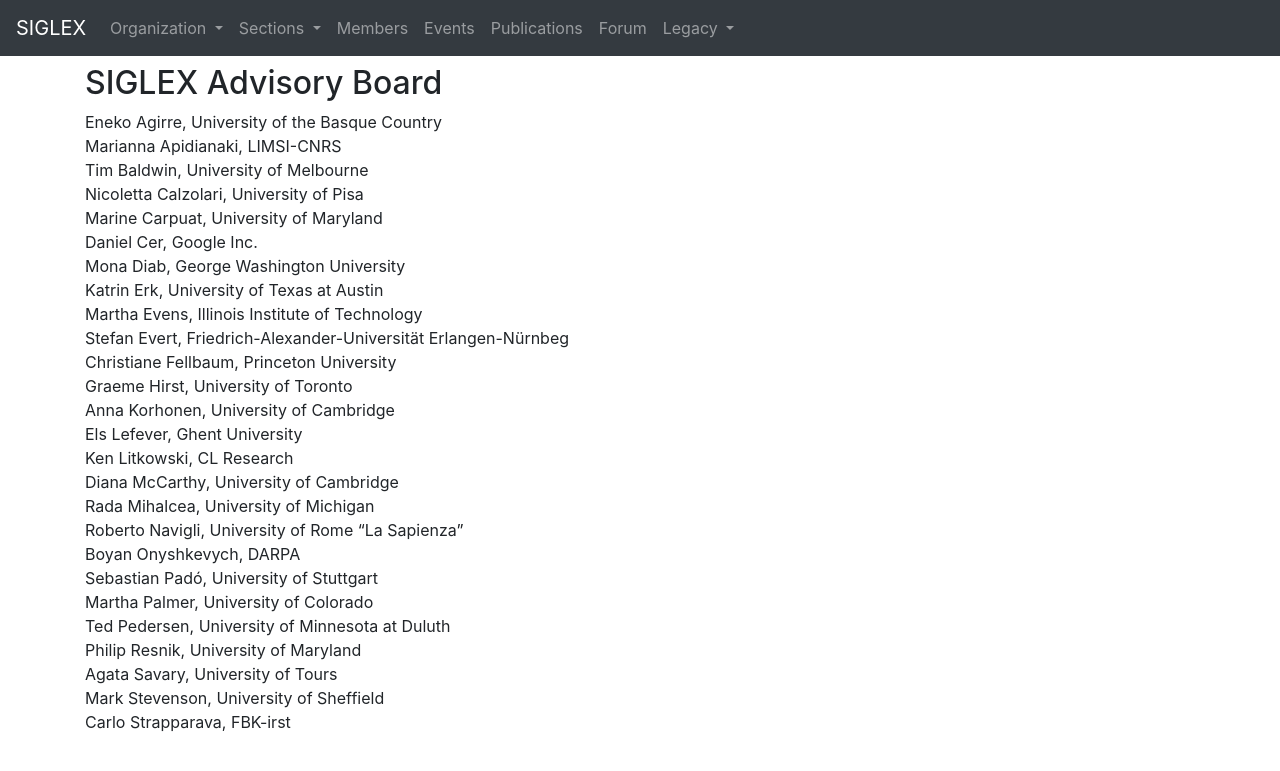
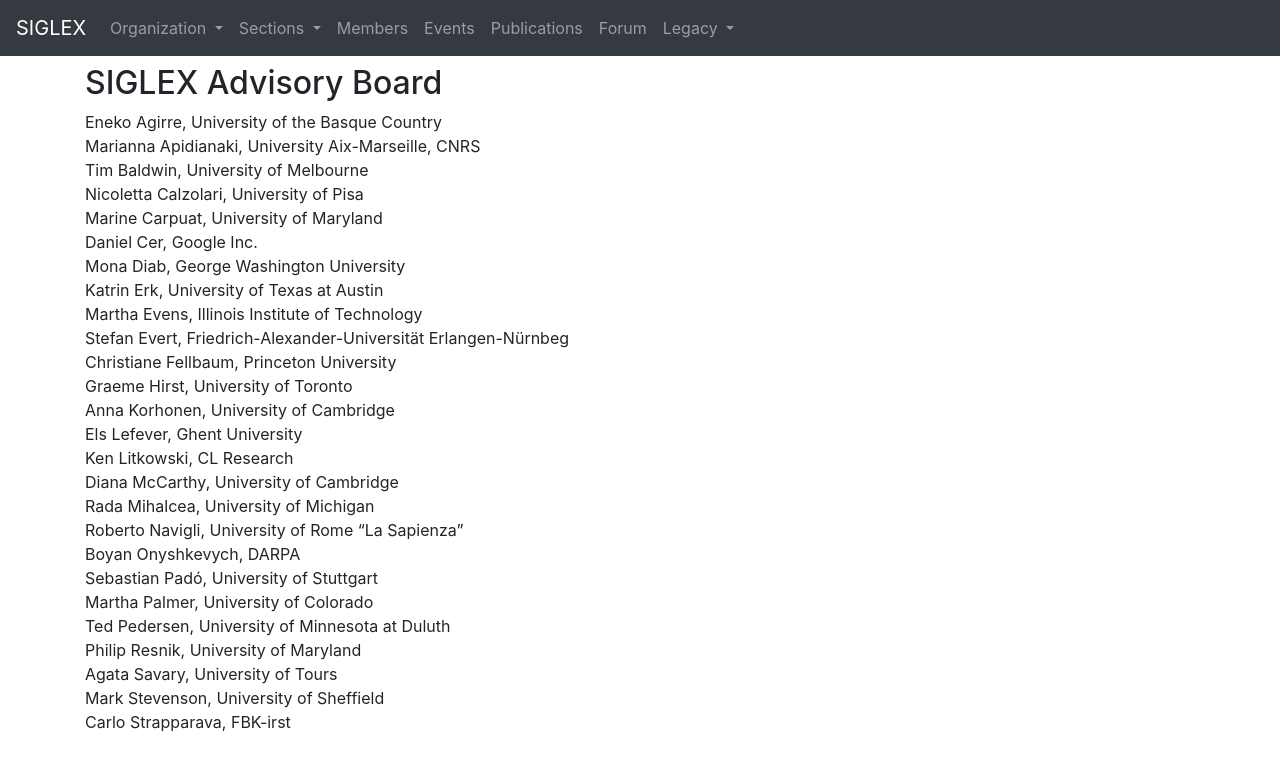
Before and after one commit to acl-org/siglex, a Jekyll site: the page built from board/advisory.md, in a window 1280 px wide. Shown: the top 771 px of the page. Built offline with Jekyll 4.4.1, drawn with Linux system fonts in a browser that asks for light colours.

Commit message:
Update advisory.md

```diff
--- a/board/advisory.md
+++ b/board/advisory.md
@@ -6,7 +6,7 @@ title: "Advisory Board"
 ## SIGLEX Advisory Board
 
 Eneko Agirre, University of the Basque Country
-Marianna Apidianaki, LIMSI-CNRS
+Marianna Apidianaki, University Aix-Marseille, CNRS
 Tim Baldwin, University of Melbourne
 Nicoletta Calzolari, University of Pisa
 Marine Carpuat, University of Maryland
```
